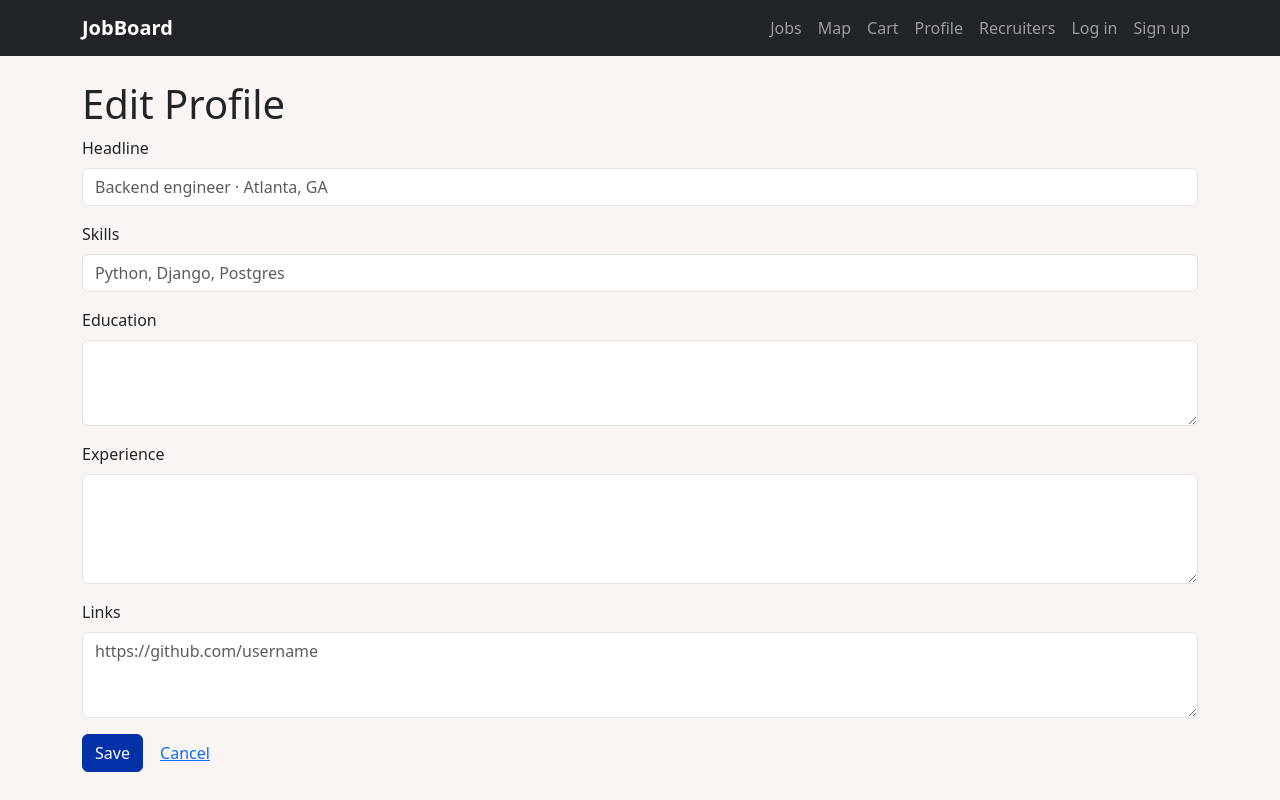
After one commit to jshuao/2340project1, a Django app: page /accounts/profile/edit/ in a window 1280 px wide. The commit adds this page. Run offline with Django 5.2, Linux system fonts and the light colour scheme; the visitor is signed in with stand-in values (Sample User, id 1); data comes from the database, SQL or seed files in the repository.

Commit message:
added user story 1, where the user can create a profile

```diff
--- a/accounts/forms.py
+++ b/accounts/forms.py
@@ -1,6 +1,9 @@
 from django.contrib.auth.forms import UserCreationForm
 from django.forms.utils import ErrorList
 from django.utils.safestring import mark_safe
+from django import forms
+from .models import Profile
+
 class CustomErrorList(ErrorList):
     def __str__(self):
         if not self:
@@ -15,3 +18,14 @@ class CustomUserCreationForm(UserCreationForm):
             self.fields[fieldname].widget.attrs.update(
                 {'class': 'form-control'}
             )
+class ProfileForm(forms.ModelForm):
+    class Meta:
+        model = Profile
+        fields = ['headline', 'skills', 'education', 'experience', 'links']
+        widgets = {
+            'headline': forms.TextInput(attrs={'class': 'form-control', 'placeholder': 'Backend engineer · Atlanta, GA'}),
+            'skills': forms.TextInput(attrs={'class': 'form-control', 'placeholder': 'Python, Django, Postgres'}),
+            'education': forms.Textarea(attrs={'class': 'form-control', 'rows': 3}),
+            'experience': forms.Textarea(attrs={'class': 'form-control', 'rows': 4}),
+            'links': forms.Textarea(attrs={'class': 'form-control', 'rows': 3, 'placeholder': 'https://github.com/username'}),
+        }
--- a/accounts/models.py
+++ b/accounts/models.py
@@ -11,6 +11,10 @@ class Profile(models.Model):
     user = models.OneToOneField(User, on_delete=models.CASCADE)
     role = models.CharField(max_length=20, choices=ROLE_CHOICES, default=SEEKER)
     headline = models.CharField(max_length=255, blank=True)
+    skills = models.CharField(max_length=500, blank=True, help_text='Comma seperated')
+    education = models.TextField(blank=True)
+    experience = models.TextField(blank=True)
+    links = models.TextField(blank=True, help_text='One URL per line')
 
     def __str__(self):
         return f'{self.user.username} ({self.role})'
--- /dev/null
+++ b/accounts/templates/accounts/edit_profile.html
@@ -0,0 +1,17 @@
+{% extends 'base.html' %}
+{% block content %}
+<h1>Edit Profile</h1>
+<form method="post">
+  {% csrf_token %}
+  {{ template_data.form.non_field_errors }}
+  {% for field in template_data.form %}
+    <div class="mb-3">
+      <label class="form-label" for="{{ field.id_for_label }}">{{ field.label }}</label>
+      {{ field }}
+      {{ field.errors }}
+    </div>
+  {% endfor %}
+  <button type="submit" class="btn btn-primary">Save</button>
+  <a class="btn btn-link" href="{% url 'accounts.profile' %}">Cancel</a>
+</form>
+{% endblock content %}
--- a/accounts/urls.py
+++ b/accounts/urls.py
@@ -3,6 +3,9 @@ from . import views
 
 urlpatterns = [
     path('login/', views.login, name='accounts.login'),
+    path('logput/', views.logout, name='accounts.logout'),
     path('signup/', views.signup, name='accounts.signup'),
     path('profile/', views.profile, name='accounts.profile'),
+    path('profile/edit/', views.edit_profile, name='accounts.edit_profile'),
+    path('profile/<int:id>/', views.show_profile, name='accounts.show_profile'),
 ]
--- a/accounts/views.py
+++ b/accounts/views.py
@@ -1,11 +1,9 @@
-from jobs.views import jobs
-from django.shortcuts import render
-from .forms import CustomUserCreationForm, CustomErrorList
+from django.shortcuts import redirect, render, get_object_or_404
 from django.contrib.auth import login as auth_login, authenticate, logout as auth_logout
-from django.shortcuts import redirect
 from django.contrib.auth.decorators import login_required
-from django.contrib.auth.models import User
+from .forms import CustomErrorList, CustomUserCreationForm, ProfileForm
 from .models import Profile
+
 @login_required
 def logout(request):
     auth_logout(request)
@@ -49,8 +47,39 @@ def signup(request):
             template_data['form'] = form
             return render(request, 'accounts/signup.html', {'template_data': template_data})
 
+def profile_context(profile, title):
+    return {
+        'title': title,
+        'profile': profile,
+        'skills': [s.strip() for s in (profile.skills or '').split(',') if s.strip()],
+        'links': [l.strip() for l in (profile.links or '').splitlines() if l.strip()],
+    }
+@login_required
 def profile(request):
+    profile, created = Profile.objects.get_or_create(user=request.user)
+    template_data = profile_context(profile, 'My Profile')
+    template_data['is_own'] = True
+    return render(request, 'accounts/profile.html', {'template_data': template_data})
+
+@login_required
+def edit_profile(request):
+    profile, created = Profile.objects.get_or_create(user=request.user)
     template_data = {}
-    template_data['title'] = 'Profile'
-    template_data['jobs'] = jobs[:3]
+    template_data['title'] = 'Edit Profile'
+    if request.method == 'GET':
+        template_data['form'] = ProfileForm(instance=profile)
+        return render(request, 'accounts/edit_profile.html', {'template_data': template_data})
+    elif request.method == 'POST':
+        form = ProfileForm(request.POST, instance=profile, error_class=CustomErrorList)
+        if form.is_valid():
+            form.save()
+            return redirect('accounts.profile')
+        else:
+            template_data['form'] = form
+            return render(request, 'accounts/edit_profile.html', {'template_data': template_data})
+
+def show_profile(request, id):
+    profile = get_object_or_404(Profile, id=id)
+    template_data = profile_context(profile, profile.user.username)
+    template_data['is_own'] = request.user == profile.user
     return render(request, 'accounts/profile.html', {'template_data': template_data})
```
Also changed, not shown: accounts/templates/accounts/profile.html (+27 -20 lines), accounts/migrations/0002_profile_education_profile_experience_profile_links_and_more.py (added).
